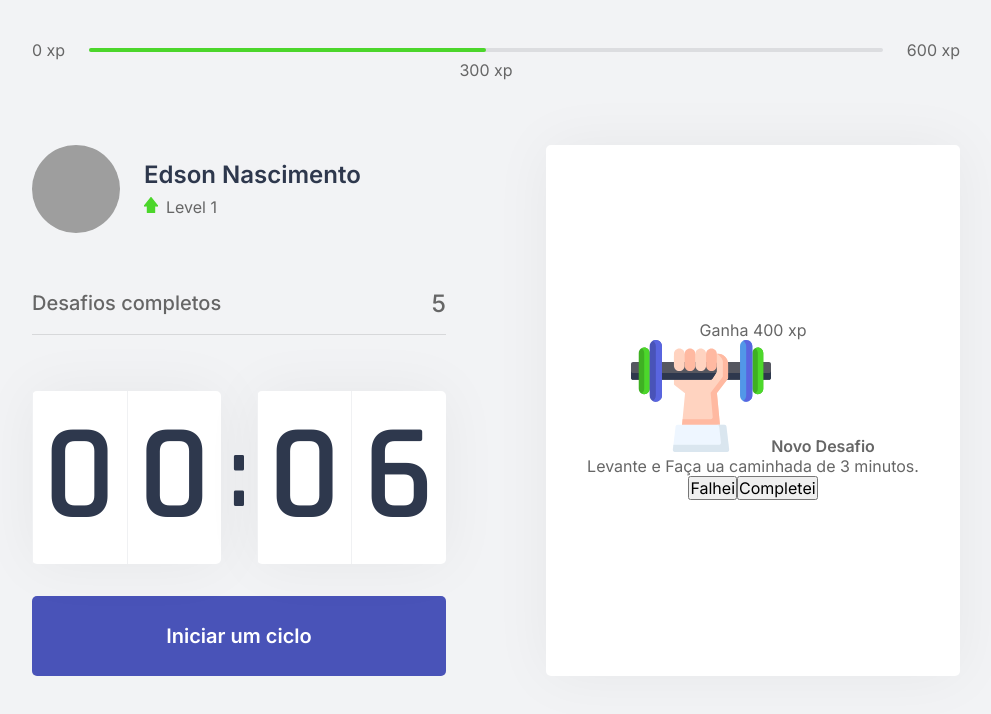
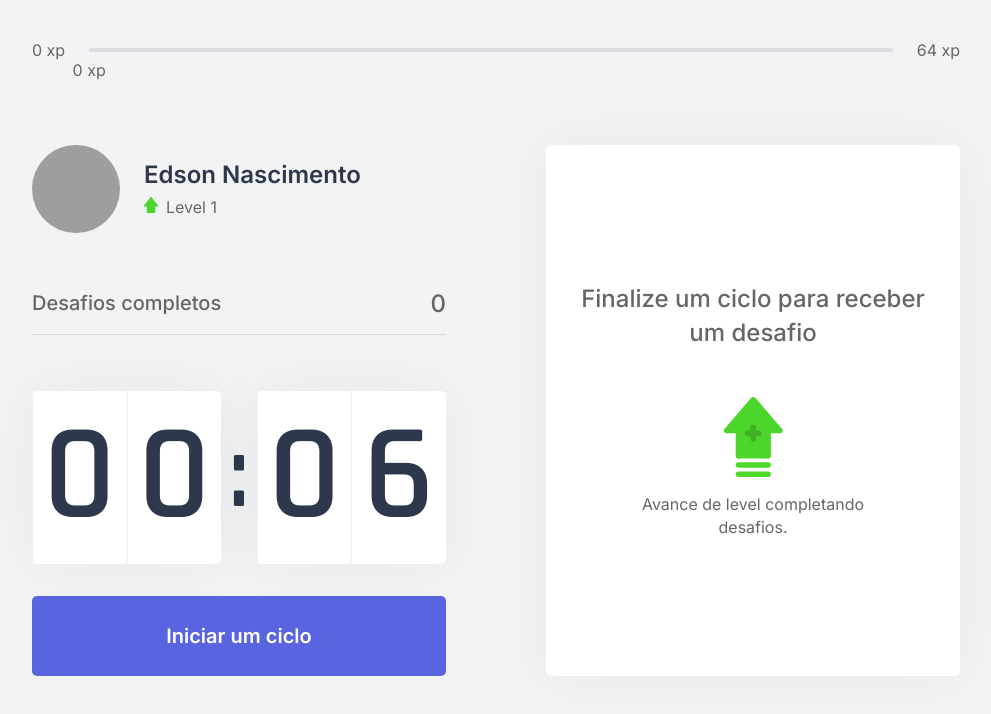
Before and after one commit to edsnasc/moveit-app-nlw4, a Next.js app: page / in a window 1280 px wide. Shown: the top 714 px of the page, without its empty margins (144-1135 px from the left). Built offline with nearby package versions, Linux system fonts and the light colour scheme; grey boxes are pictures that could not be loaded.

Commit message:
create and add contexts

```diff
--- /dev/null
+++ b/challenge.json
@@ -0,0 +1,62 @@
+[
+    {
+      "type": "body",
+      "description": "Estique um de seus braços com a palma da mão virada para frente e puxe os dedos para cima por 10 segundos por mão.",
+      "amount": 80
+    },
+    {
+      "type": "body",
+      "description": "Estique seu braço contra o peito e puxe-o utilizando o outro braço por 10 segundos por braço.",
+      "amount": 60
+    },
+    {
+      "type": "body",
+      "description": "Puxe seu pescoço com a ajuda da mão para a direita e para a esquerda, permanecendo na posição por alguns segundos.",
+      "amount": 70
+    },
+    {
+      "type": "body",
+      "description": "Com as duas mãos na parte de trás da cabeça, leve-a para baixo, alongando a parte de trás da região.",
+      "amount": 60
+    },
+    {
+      "type": "body",
+      "description": "Cruze as pernas e desça com as mãos esticadas em direção ao chão. Repita o movimento com a outra perna na frente.",
+      "amount": 100
+    },
+    {
+      "type": "body",
+      "description": "Sentado, abra as pernas e tente encostar as palmas das mãos no chão, repita 3 vezes por 5 segundos.",
+      "amount": 80
+    },
+    {
+      "type": "body",
+      "description": "Puxe o joelho de encontro ao peito e segure, troque de perna após 10 segundos.",
+      "amount": 50
+    },
+    {
+      "type": "body",
+      "description": "Sentado, cruze uma perna e incline seu tronco à frente, troque de perna após 10 segundos.",
+      "amount": 80
+    },
+    {
+      "type": "eye",
+      "description": "Sentado, feche os olhos e cubra-os com as palmas da mão durante 2 minutos, depois abra normalmente.",
+      "amount": 90
+    },
+    {
+      "type": "eye",
+      "description": "Em algum ambiente aberto, olhe o mais longe que puder em quatro direções por 3s, mexa apenas os olhos. Repita 3 vezes.",
+      "amount": 140
+    },
+    {
+      "type": "eye",
+      "description": "Usando os polegares, massage a área abaixo das sobrancelhas em movimentos circulares por 15 segundos.",
+      "amount": 70
+    },
+    {
+      "type": "body",
+      "description": "Em pé, gire a cintura o máximo que puder para a esquerda, segure por cinco segundos. Repita para a direita.",
+      "amount": 90
+    }
+  ]
--- a/src/components/ChallengeBox.tsx
+++ b/src/components/ChallengeBox.tsx
@@ -1,23 +1,37 @@
+import { useContext } from 'react'
+import { ChallengesContext } from '../contexts/ChallengesContext';
 import styles from '../styles/components/ChallengeBox.module.css'
 
 export function ChallengeBox() {
-    const hasActiveChallenge = true;
+    const { activeChallenge, resetChallenge } = useContext(ChallengesContext);
 
     return (
         <div className={styles.challengeBoxContainer}>
-            {hasActiveChallenge ? (
+            {activeChallenge ? (
                 <div className={styles.challengeActive}>
-                    <header>Ganha 400 xp</header>
+                    <header>Ganha {activeChallenge.amount} xp</header>
 
                     <main>
-                        <img src="icons/body.svg" />
+                        <img src={`icons/${activeChallenge.type}.svg`} />
                         <strong>Novo Desafio</strong>
-                        <p>Levante e Faça ua caminhada de 3 minutos.</p>
+                        <p>{activeChallenge.description}</p>
                     </main>
 
                     <footer>
-                        <button>Falhei</button>
-                        <button>Completei</button>
+                        <button
+                            type='button'
+                            className={styles.challengeFailedButton}
+                            onClick={resetChallenge}
+                        >
+                            Falhei
+                        </button>
+                        <button
+                            type='button'
+                            className={styles.challengeSucceededButton}
+
+                        >
+                            Completei
+                        </button>
                     </footer>
                 </div>
             ) : (
--- a/src/components/CompletedChallenges.tsx
+++ b/src/components/CompletedChallenges.tsx
@@ -1,10 +1,14 @@
+import { useContext } from 'react';
+import { ChallengesContext } from '../contexts/ChallengesContext';
 import styles from '../styles/components/CompletedChallenges.module.css';
 
 export function CompletedChallenges() {
+    const { challengesCompleted } = useContext(ChallengesContext)
+
     return (
         <div className={styles.completedChallengesContainer}>
             <span>Desafios completos</span>
-            <span>5</span>
+            <span>{ challengesCompleted }</span>
         </div>
     );
 }
--- a/src/components/Countdown.tsx
+++ b/src/components/Countdown.tsx
@@ -1,9 +1,12 @@
-import { useState, useEffect } from 'react';
+import { useState, useEffect, useContext } from 'react';
 import styles from '../styles/components/Countdown.module.css';
+import { ChallengesContext } from '../contexts/ChallengesContext';
 
 let countdownTimeout: NodeJS.Timeout;
 
 export function Countdown() {
+    const { startNewChallenge } = useContext(ChallengesContext);
+
     const [time, setTime] = useState(0.1 * 60);
     const [isActive, setIsActive] = useState(false);
     const [hasFinished, setHasFinished] = useState(false);
@@ -32,6 +35,7 @@
         } else if (isActive && time == 0) {
             setHasFinished(true);
             setIsActive(false);
+            startNewChallenge();
         }
     }, [isActive, time])
 
--- a/src/components/Experience-bar.tsx
+++ b/src/components/Experience-bar.tsx
@@ -1,17 +1,24 @@
+import { useContext } from 'react';
+import { ChallengesContext } from '../contexts/ChallengesContext';
+
 import styles from '../styles/components/ExperienceBar.module.css'
 
 export function ExperienceBar() {
+    const { currentExperience, experienceToNextLevel } = useContext(ChallengesContext)
+
+    const percentToNextLevel = Math.round(currentExperience * 100 / experienceToNextLevel)
+
     return (
         <header className={styles.experienceBar}>
             <span>0 xp</span>
             <div>
-                <div style={{ width: '50%' }} />
+                <div style={{ width: `${percentToNextLevel}%` }} />
 
-                <span className={ styles.currentExperience } style={{ left: '50%' }}>
-                    300 xp
+                <span className={ styles.currentExperience } style={{ left: `${percentToNextLevel}%` }}>
+                    { currentExperience } xp
                 </span>
             </div>
-            <span>600 xp</span>
+            <span>{experienceToNextLevel} xp</span>
         </header>
     );
 }
--- /dev/null
+++ b/src/contexts/ChallengesContext.tsx
@@ -0,0 +1,65 @@
+import { createContext, useState, ReactNode } from 'react';
+import challenges from '../../challenge.json';
+
+interface Challenge {
+    type: 'body' | 'eye';
+    description: string;
+    amount: number;
+}
+
+interface ChallengesContextData {
+    level: number;
+    challengesCompleted: number;
+    currentExperience:number;
+    activeChallenge: Challenge;
+    experienceToNextLevel: number;
+    startNewChallenge: () => void;
+    resetChallenge: () => void;
+    levelUp: () => void;
+}
+
+interface ChallengesProviderProps {
+    children: ReactNode;
+}
+
+export const ChallengesContext = createContext({} as ChallengesContextData);
+
+export function ChallengesProvider({ children }: ChallengesProviderProps) {
+    const [level, setLevel] = useState(1);
+    const [currentExperience, setCurrentExperience] = useState(0);
+    const [challengesCompleted, setChallengesCompleted] = useState(0);
+
+    const [activeChallenge, setActiveChallenge] = useState(null)
+
+    const experienceToNextLevel = Math.pow((level + 1) * 4, 2)
+
+    function levelUp() {
+        setLevel(level + 1);
+    }
+
+    function startNewChallenge() {
+        const randomChallengeIndex = Math.floor(Math.random() * challenges.length)
+        const challenge = challenges[randomChallengeIndex];
+
+        setActiveChallenge(challenge)
+    }
+
+    function resetChallenge() {
+        setActiveChallenge(null);
+    }
+
+    return (
+        <ChallengesContext.Provider value={{
+        level,
+        challengesCompleted,
+        currentExperience,
+        activeChallenge,
+        experienceToNextLevel,
+        levelUp,
+        startNewChallenge,
+        resetChallenge,
+        }}>
+            {children}
+        </ChallengesContext.Provider>
+    )
+}
--- a/src/pages/_app.tsx
+++ b/src/pages/_app.tsx
@@ -1,7 +1,14 @@
 import '../styles/global.css'
 
+import { ChallengesProvider } from '../contexts/ChallengesContext'
+import { useState } from 'react'
+
 function MyApp({ Component, pageProps }) {
-  return <Component {...pageProps} />
+  return (
+    <ChallengesProvider>
+      <Component {...pageProps} />
+    </ChallengesProvider>
+  )
 }
 
 export default MyApp
--- a/src/styles/components/ChallengeBox.module.css
+++ b/src/styles/components/ChallengeBox.module.css
@@ -38,3 +38,71 @@
 .challengeNotActive p img {
     margin-bottom: 1rem;
 }
+
+.challengeActive {
+    height: 100%;
+
+    display: flex;
+    flex-direction: column;
+}
+
+.challengeActive header {
+    color: var(--blue);
+    font-weight: 600;
+    font-size: 1.25rem;
+    padding: 0 2rem 1.5rem;
+    border-bottom: 1px solid var(--gray-line);
+}
+
+.challengeActive main {
+    flex: 1;
+    display: flex;
+    flex-direction: column;
+    align-items: center;
+    justify-content: center;
+}
+
+.challengeActive main strong {
+    font-size: 2rem;
+    font-weight: 600;
+    color: var(--title);
+    margin: 1.5rm 0 1rem;
+}
+
+.challengeActive main p {
+    line-height: 1.5;
+}
+
+.challengeActive footer {
+    display: grid;
+    grid-template-columns: 1fr 1fr;
+    gap: 1rem;
+}
+
+.challengeActive footer button {
+    height: 3rem;
+
+    display: flex;
+    align-items: center;
+    justify-content: center;
+
+    border: 0;
+    border-radius: 5px;
+
+    color: var(--white);
+
+    font-size: 1rem;
+    font-weight: 600;
+}
+
+.challengeActive footer button.challengeFailedButton {
+    background: var(--red);
+}
+
+.challengeActive footer button.challengeSucceededButton {
+    background: var(--green);
+}
+
+.challengeActive footer button:hover {
+    filter: brightness(0.9);
+}
--- a/src/styles/components/Countdown.module.css
+++ b/src/styles/components/Countdown.module.css
@@ -59,7 +59,7 @@
     transition: background-color 0.2s;
 }
 
-.countdownButton:not(:disabled) {
+.countdownButton:not(:disabled):hover {
     background: var(--blue-dark);
 }
 
```
